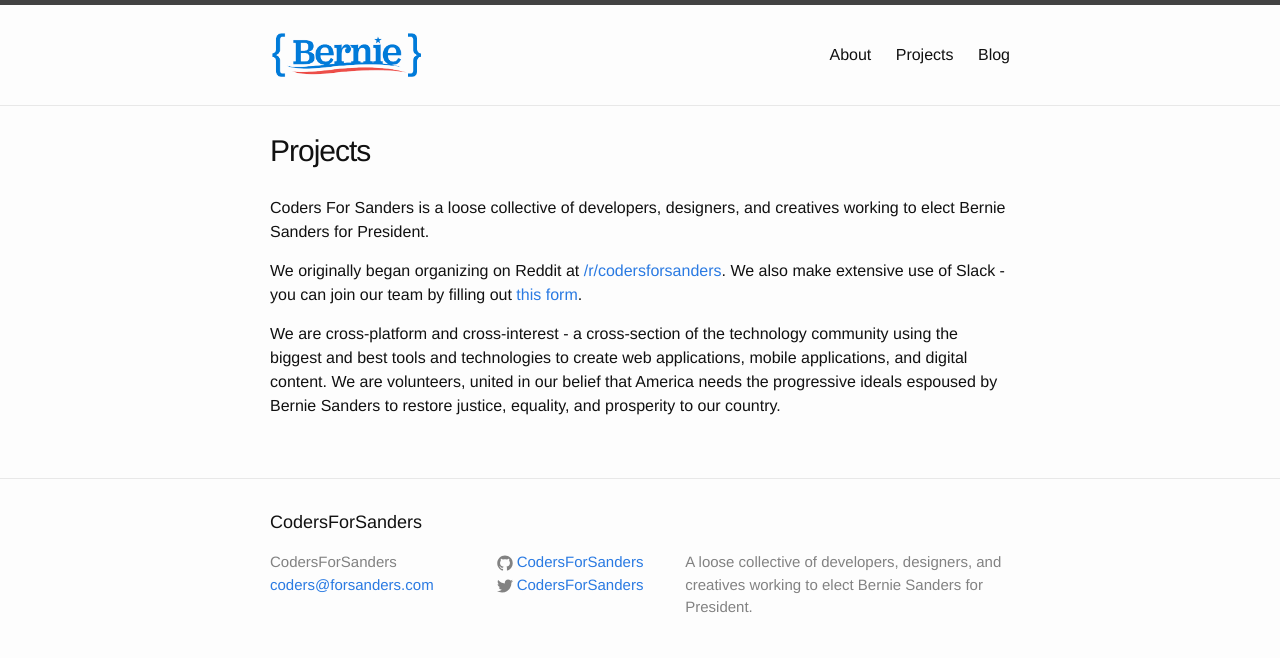
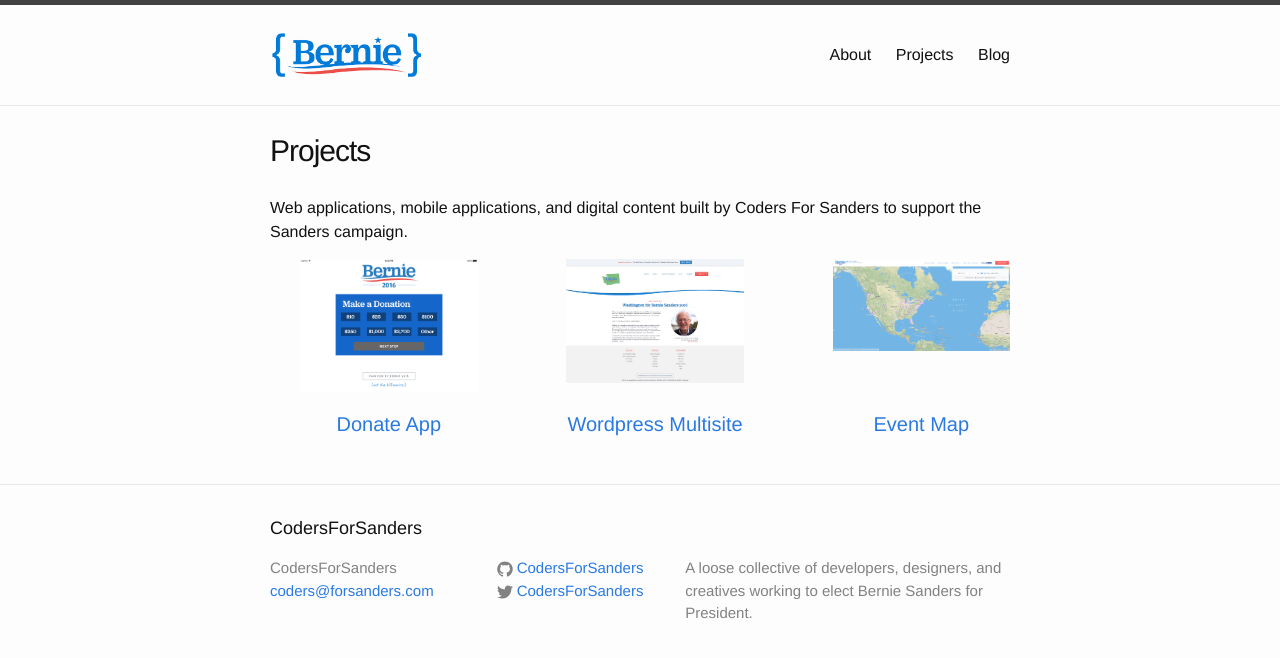
Before and after one commit to SandersForPresident/sandersforpresident.github.io, a Jekyll site: the page built from projects/index.md, in a window 1280 px wide. Shown: the top 658 px of the page. Built offline with Jekyll 4.4.1, drawn with Linux system fonts in a browser that asks for light colours.

Commit message:
Add featured projects + projects page

```diff
--- a/_config.yml
+++ b/_config.yml
@@ -4,6 +4,7 @@
 description: 'A loose collective of developers, designers, and creatives working to elect Bernie Sanders for President.'
 baseurl: "" # the subpath of your site, e.g. /blog/
 url: "https://coders.forsanders.com"
+permalink: pretty
 twitter_username: CodersForSanders
 github_username:  CodersForSanders
 
--- a/_sass/_site.scss
+++ b/_sass/_site.scss
@@ -3,3 +3,24 @@
   padding-top: 25px;
   padding-bottom: 25px;
 }
+
+ul.projects li {
+  list-style-type: none;
+  width: 25%;
+  margin-right: 12.5%;
+  text-align: center;
+  float: left;
+
+  &:last-child {
+    margin-right: 0px;
+  }
+
+  div.img-wrapper {
+    width: 100%;
+    height: 150px;
+
+    img {
+      width: 100%;
+    }
+  }
+}
--- a/projects.md
+++ /dev/null
@@ -1,11 +0,0 @@
----
-layout: page
-title: Projects
-permalink: /projects/
----
-
-Coders For Sanders is a loose collective of developers, designers, and creatives working to elect Bernie Sanders for President.
-
-We originally began organizing on Reddit at [/r/codersforsanders](https://www.reddit.com/r/codersforsanders). We also make extensive use of Slack - you can join our team by filling out [this form](https://docs.google.com/forms/d/1pmxGTX17qPkZV49iuLh3rN-Mj_Z6w6M_XtUJMZCMIP4/viewform).
-
-We are cross-platform and cross-interest - a cross-section of the technology community using the biggest and best tools and technologies to create web applications, mobile applications, and digital content. We are volunteers, united in our belief that America needs the progressive ideals espoused by Bernie Sanders to restore justice, equality, and prosperity to our country.
--- /dev/null
+++ b/projects/index.md
@@ -0,0 +1,35 @@
+---
+layout: page
+title: Projects
+permalink: /projects/
+---
+
+<p>
+  Web applications, mobile applications, and digital content built by Coders For Sanders to support the Sanders campaign.
+</p>
+<ul class="projects">
+  <li>
+    <a href="/projects/donate-app">
+      <div class="img-wrapper">
+        <img src="/img/donate-app.png" alt="Donate App" />
+      </div>
+      <h4>Donate App</h4>
+    </a>
+  </li>
+  <li>
+    <a href="/projects/wordpress-multisite">
+      <div class="img-wrapper">
+        <img src="/img/wordpress-multisite.png" alt="Wordpress Multisite" />
+      </div>
+      <h4>Wordpress Multisite</h4>
+    </a>
+  </li>
+  <li>
+    <a href="/projects/event-map">
+      <div class="img-wrapper">
+        <img src="/img/event-map.png" alt="Event Map" />
+      </div>
+      <h4>Event Map</h4>
+    </a>
+  </li>
+</ul>
```
Also changed, not shown: index.md (+26 -0 lines), projects/donate-app.md (added, +9 -0 lines), projects/event-map.md (added, +9 -0 lines), projects/wordpress-multisite.md (added, +9 -0 lines), img/donate-app.png (added), img/event-map.png (added), img/wordpress-multisite.png (added).
